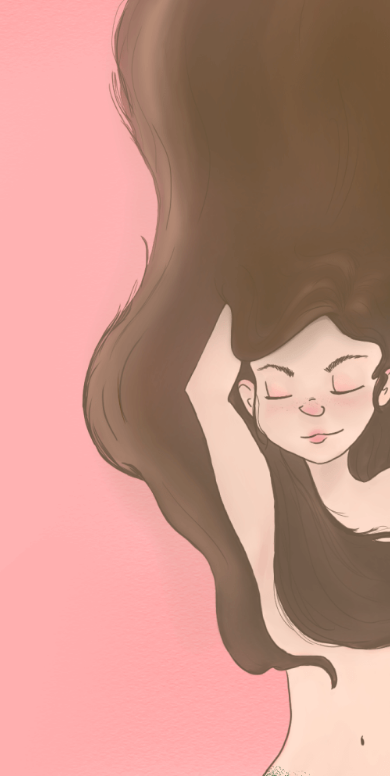
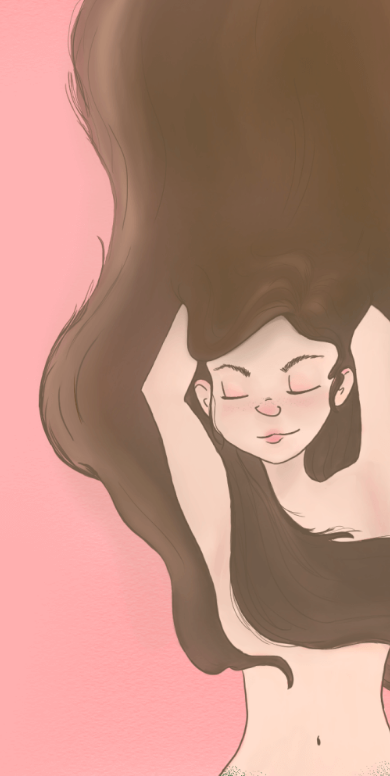
Before and after one commit to jarretrose/shellys-site, a React app: page public/index.html in a window 390 px wide. Shown: the part 68-844 px from the top of the page. Built offline with nearby package versions, Linux system fonts and the light colour scheme.

Commit message:
mostly fixed, getting some white space on the bottom of the page when scrolling but I think that is mobile degradtion resulting from background attachment being set to fixed

```diff
--- a/public/index.html
+++ b/public/index.html
@@ -28,15 +28,17 @@
       background-size: cover;
     }
 
-    /* @media (max-width: 480px) {
+    @media (max-width: 480px) {
       body {
+        height: 100vh;
+        margin: 0;
         background-image: url(images/girl-in-pink-small.png);
         background-repeat: no-repeat;
         background-position: center center;
         background-attachment: fixed;
         background-size: cover;
       }
-    } */
+    }
 
   </style>
   <script src='/dist/main.js' defer></script>
```
